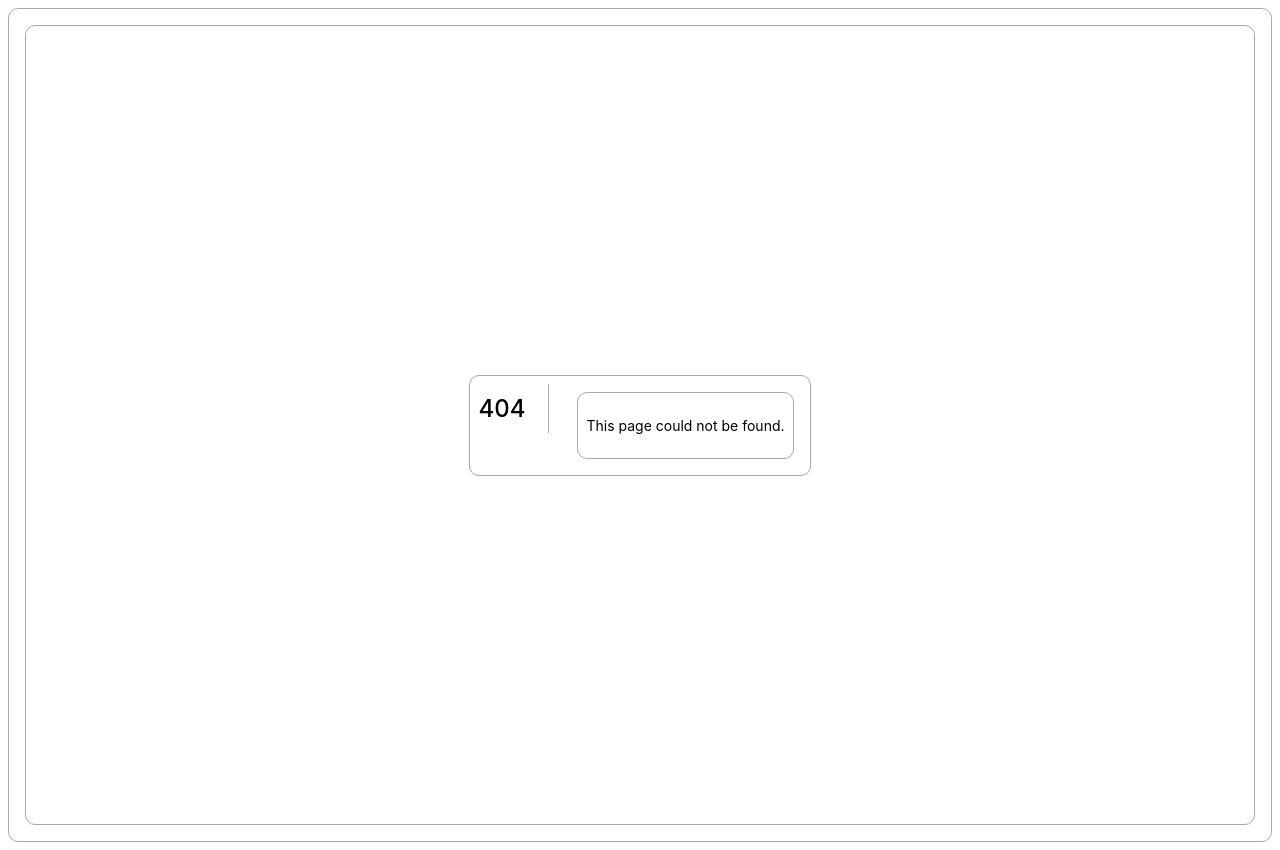
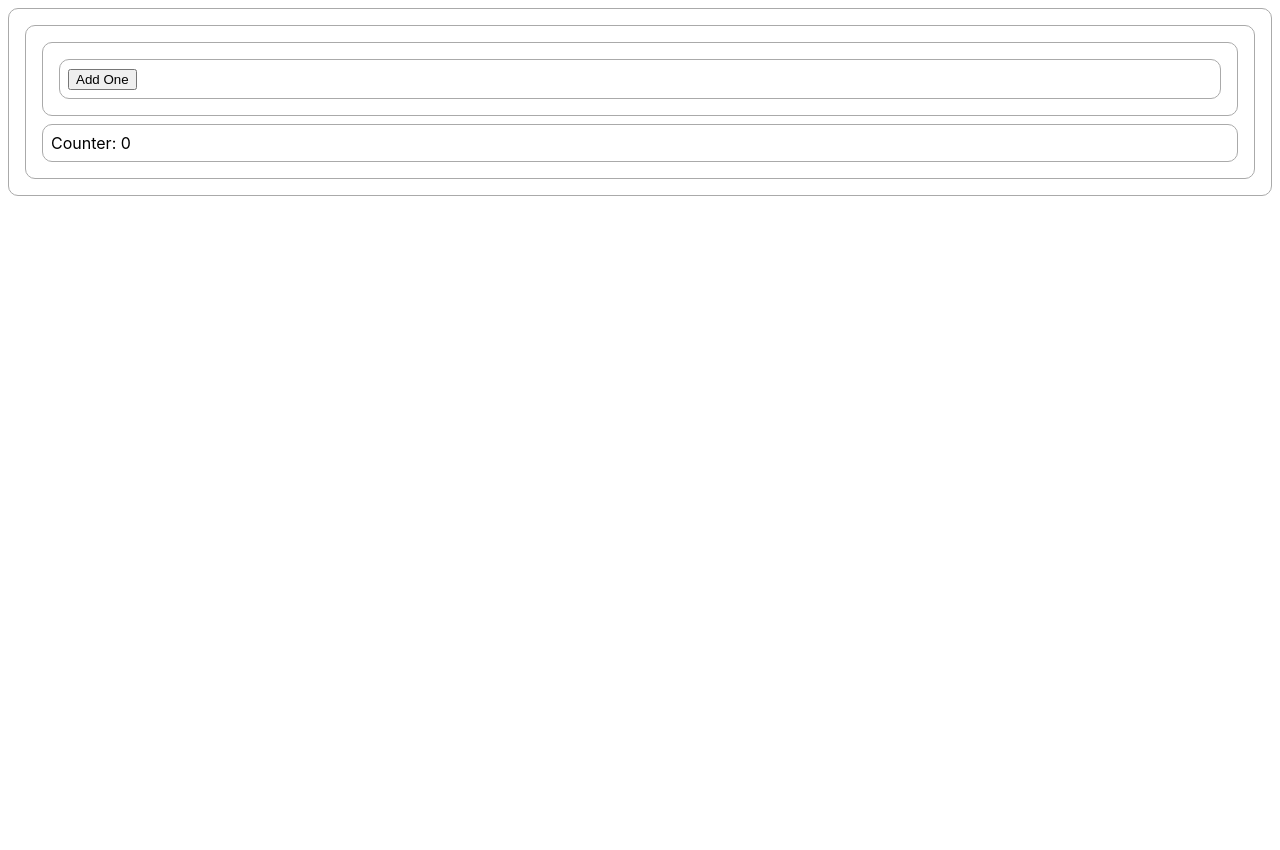
Before and after one commit to iamrodan/learning-react-context, a Next.js app: page /counter/counter-ctx-use-state in a window 1280 px wide. Before the commit this address had no page. After the commit the page ends 800 px from the top, so only its background shows below. Built offline with nearby package versions, Linux system fonts and the light colour scheme.

Commit message:
feat: simple context in similar counter component in different page

```diff
--- /dev/null
+++ b/pages/counter/counter-ctx-use-state.js
@@ -0,0 +1,43 @@
+import { useState, createContext, useContext } from "react";
+
+const CounterContext = createContext(null);
+
+const CounterContextProvider = ({ children }) => (
+  <CounterContext.Provider value={useState(0)}>
+    {children}
+  </CounterContext.Provider>
+);
+
+const Container = () => (
+  <div>
+    <AddOneButton />
+  </div>
+);
+
+const AddOneButton = () => {
+  const [, setCounter] = useContext(CounterContext);
+
+  return (
+    <div>
+      <button onClick={() => setCounter((currentValue) => currentValue + 1)}>
+        Add One
+      </button>
+    </div>
+  );
+};
+
+const Counter = () => {
+  const [counter] = useContext(CounterContext);
+  return <div>Counter: {counter}</div>;
+};
+
+export default function CounterUseState() {
+  return (
+    <div>
+      <CounterContextProvider>
+        <Container />
+        <Counter />
+      </CounterContextProvider>
+    </div>
+  );
+}
```
